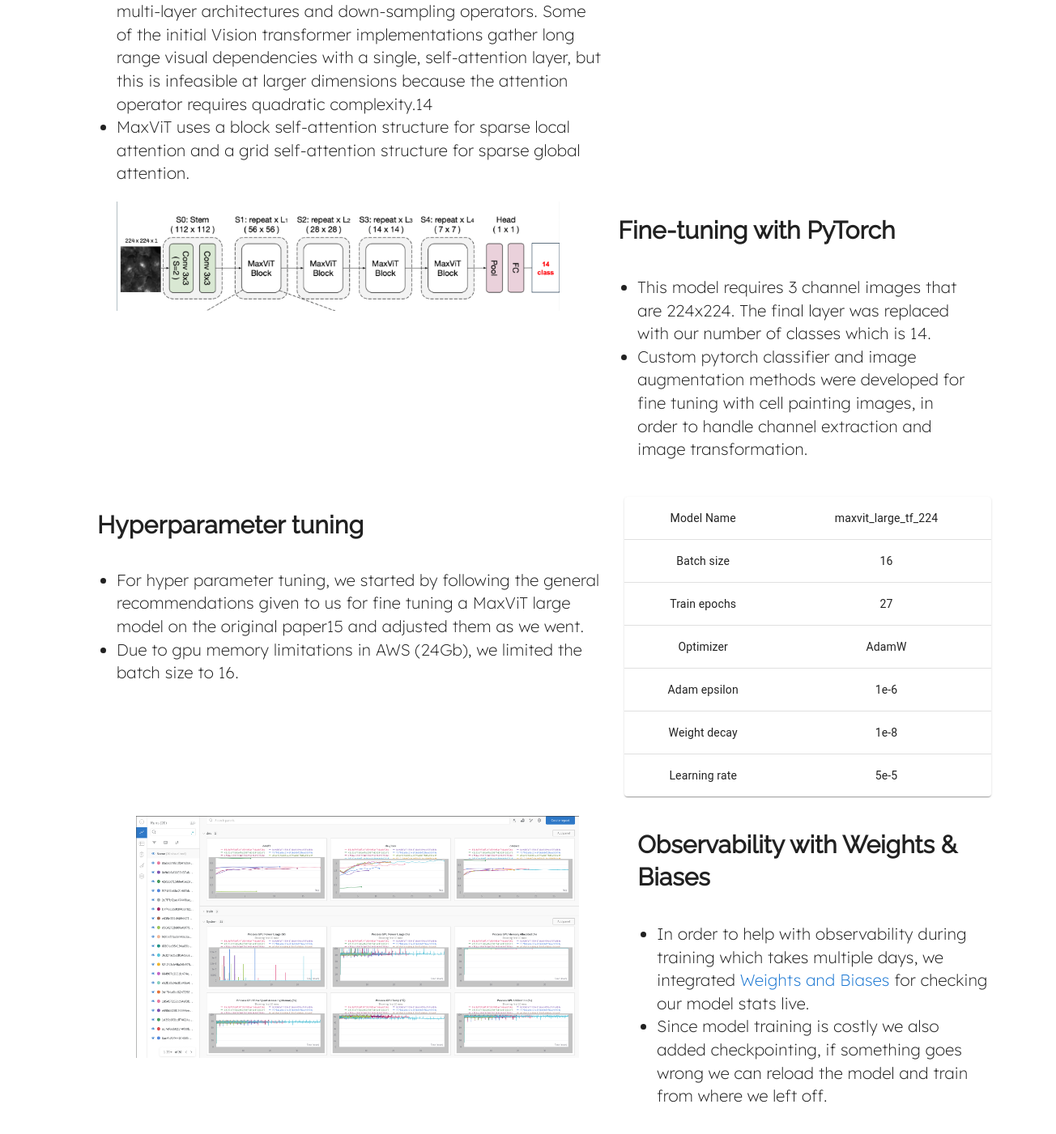
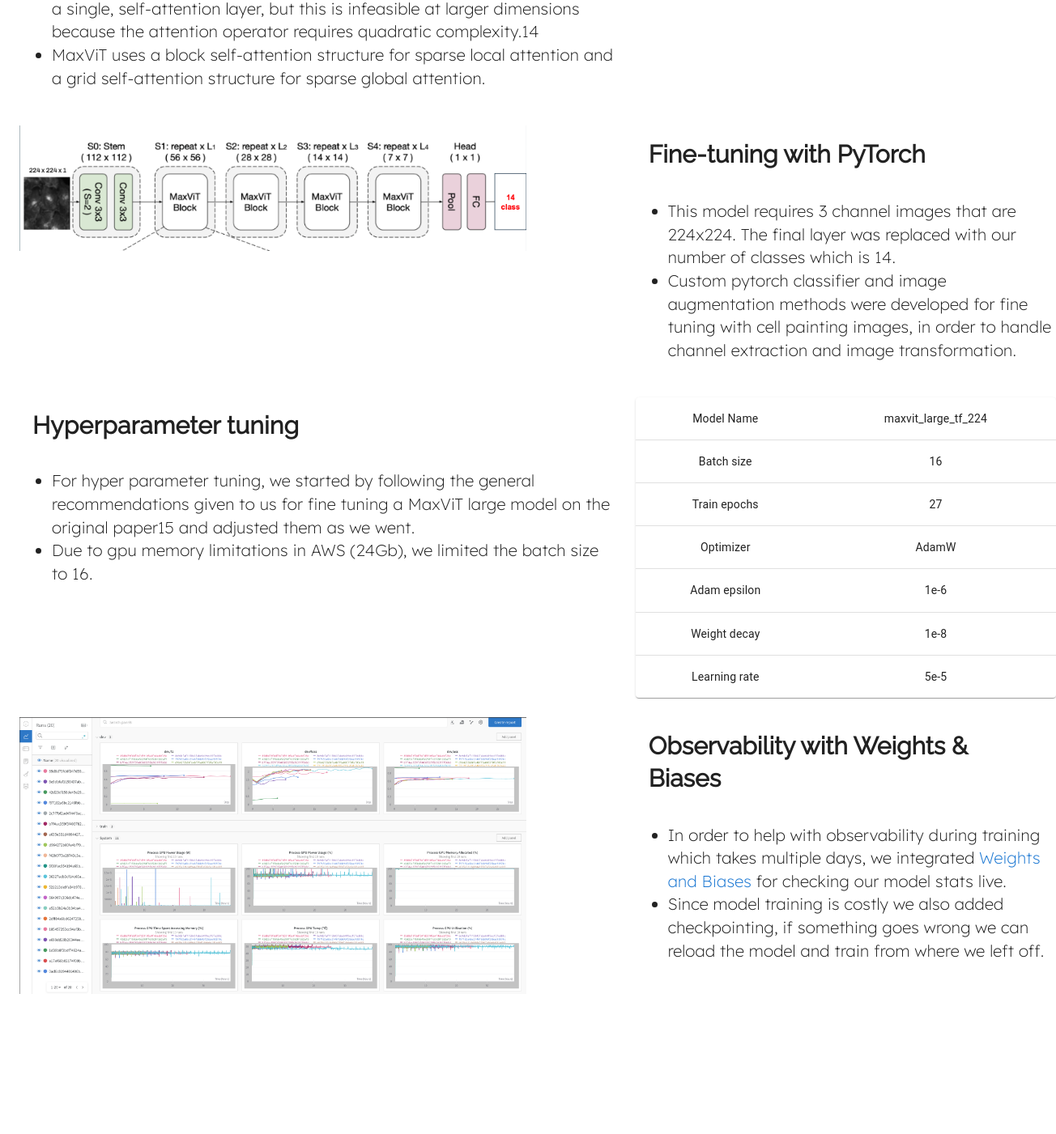
Before and after one commit to cellvit/cellvit.github.io, a React (Create React App) app: page /model in a window 1280 px wide. Shown: the part 677-2078 px from the top of the page at 81% size, 1304 px wide, since content can reach past the window. After the commit the page ends 1912 px from the top, so only its background shows below. Built offline with nearby package versions, Linux system fonts and the light colour scheme.

Commit message:
updated model page

```diff
--- a/src/Components/Model.js
+++ b/src/Components/Model.js
@@ -20,10 +20,11 @@ function Model() {
   const isMatch = useMediaQuery(theme.breakpoints.down('md'));
   return (
   <Box
-  style={{marginTop:"2rem", }}
+  style={{marginTop:"5rem", marginLeft:"auto", marginRight:"auto", marginBottom:"auto"}}
   width="100%"
+  justifyContent="center"
   >
-  <Box padding ={10} justifyContent="center" alignItems="center">
+  <Box>
   <Grid style={{margin:"auto", }} container spacing={3}>
   <Grid item xs={12} md= {5} lg={7}>
   <CustomizedTypographyRaleway fontWeight = "bold" fontSize={{ lg:30, md:25, sm:20, xs:18 }} padding={2} variant="h4">CellViT Model</CustomizedTypographyRaleway>
@@ -69,14 +70,14 @@ function Model() {
   </Grid>
 
 
-  <Grid container spacing={3}>
+  <Grid style={{margin:"auto", }} container spacing={3}>
   <Grid item xs={12} md= {7}>
   <img
   src={fine_tuned_model}
-  alt="drugiscoveryimage"
+  alt="fine_tuned_model"
   loading="lazy"
   width={isMatch ? "100%" : "85%"}
-  style={{marginLeft:'10%'}}/>
+  />
   </Grid>
   <Grid item xs={12} md= {5}>
   <CustomizedTypographyRaleway fontWeight = "bold" fontSize={{ lg:30, md:25, sm:20, xs:18}} padding={2} variant="h5">Fine-tuning with PyTorch</CustomizedTypographyRaleway>
@@ -138,8 +139,8 @@ function Model() {
   src={w_and_b_runs}
   alt="w_and_b_runs"
   loading="lazy"
-  width={isMatch ? "100%" : "85%"}
-  style={{marginLeft:'10%'}}/>
+  width={isMatch ? "85%" : "85%"}
+  />
   </Grid>
   <Grid item xs={12} md= {5}>
   <CustomizedTypographyRaleway fontWeight = "bold" fontSize={{ lg:30, md:25, sm:20, xs:18}} padding={2} variant="h5">Observability with Weights & Biases</CustomizedTypographyRaleway>
--- a/src/Components/Motivation.js
+++ b/src/Components/Motivation.js
@@ -17,10 +17,10 @@ function Motivation() {
   const isMatch = useMediaQuery(theme.breakpoints.down('md'));
   return (
   <Box
-  style={{marginTop:"2rem", }}
+  style={{marginTop:"7rem", marginLeft:"auto", marginRight:"auto", marginBottom:"auto"}}
   width="100%"
   >
-  <Box padding ={10} justifyContent="center" alignItems="center">
+  <Box justifyContent="center" alignItems="center">
   <Grid style={{margin:"auto", }} container spacing={3}>
   <Grid item xs={12} md= {5} lg={7}>
   <CustomizedTypographyRaleway fontWeight = "bold" fontSize={{ lg:30, md:25, sm:20, xs:18 }} padding={2} variant="h4">CellViT: Cell-painting Vision Transformer</CustomizedTypographyRaleway>
@@ -55,10 +55,10 @@ The goal of this project is to provide a proof of concept model using the multi-
   <Grid item xs={12} md= {7}>
   <img
   src={cellpaintingassayworkflow}
-  alt="drugiscoveryimage"
+  alt="cellpaintingassayworkflow"
   loading="lazy"
   width={isMatch ? "100%" : "85%"}
-  style={{marginLeft:'10%'}}/>
+  />
   </Grid>
   <Grid item xs={12} md= {5}>
   <CustomizedTypographyRaleway fontWeight = "bold" fontSize={{ lg:30, md:25, sm:20, xs:18}} padding={2} variant="h5">Why does Cell Painting matter?</CustomizedTypographyRaleway>
@@ -97,14 +97,14 @@ The goal of this project is to provide a proof of concept model using the multi-
   </Grid>
 
 
-  <Grid style={{margin:"auto", }} container spacing={3}>
+  <Grid style={{margin:"auto", }} container spacing={2}>
   <Grid item xs={12} md= {7}>
   <img
   src={cell_painting_image}
-  alt="drugiscoveryimage"
+  alt="cell_painting_image"
   loading="lazy"
   width={isMatch ? "100%" : "85%"}
-  style={{marginLeft:'10%'}}/>
+  />
   </Grid>
   <Grid item xs={12} md= {5}>
   <CustomizedTypographyRaleway fontWeight = "bold" fontSize={{ lg:30, md:25, sm:20, xs:18}} padding={2} variant="h5">What is a Cell Painting image? </CustomizedTypographyRaleway>
```
